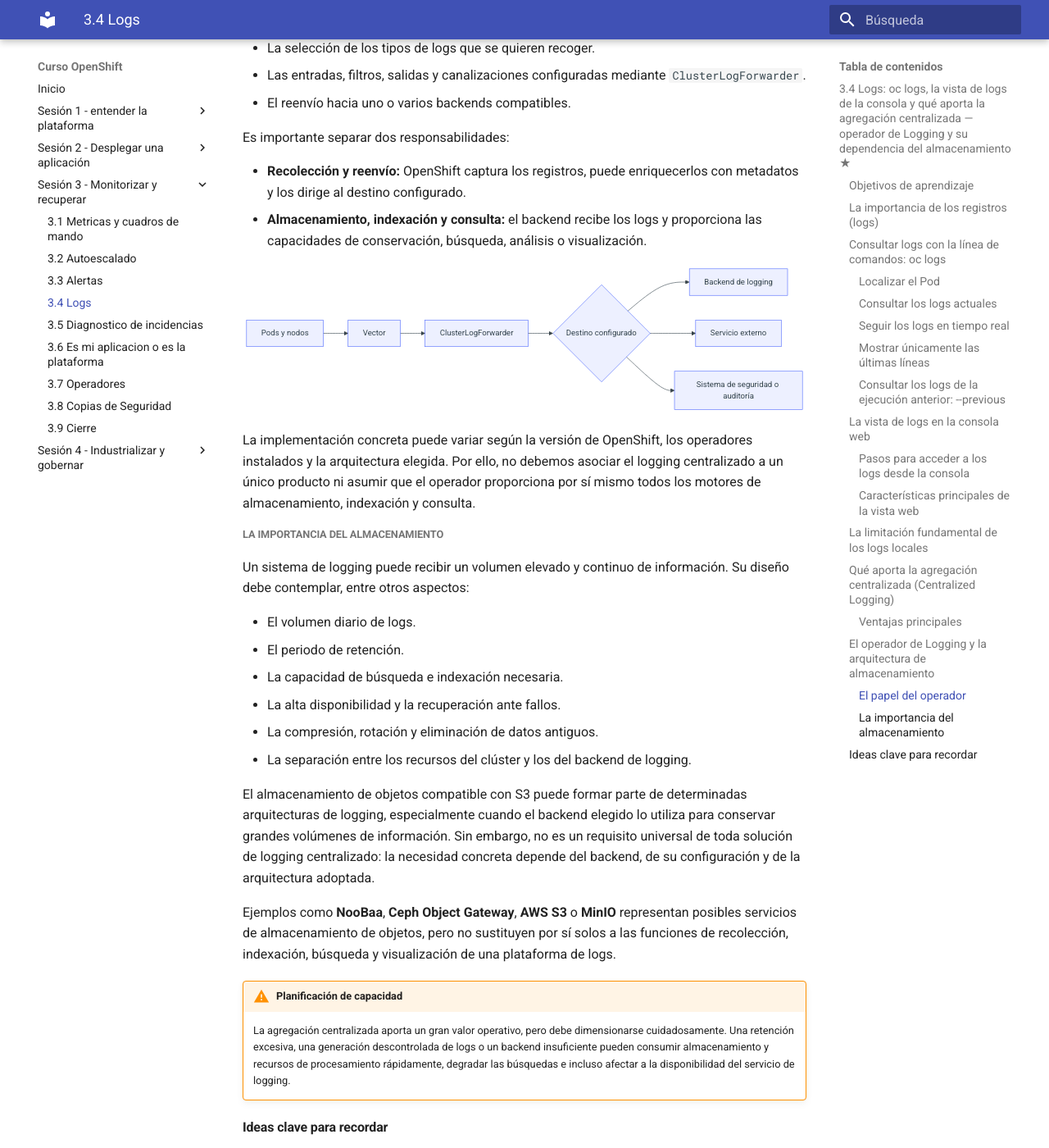
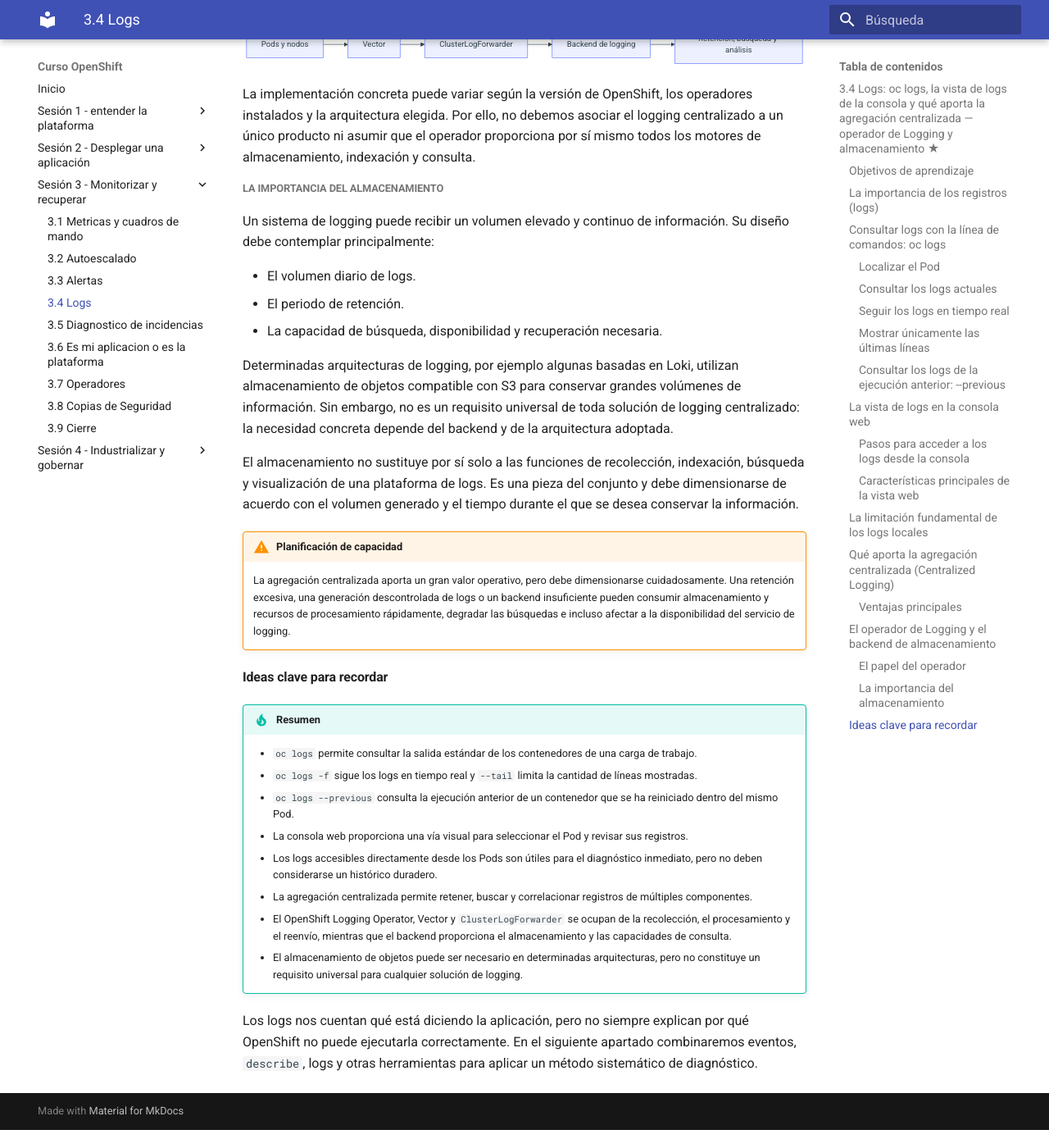
Before and after one commit to ieftraining/curso-openshift, an MkDocs documentation site: the page built from docs/sesion3/3.4 Logs.md, in a window 1280 px wide and 1400 px high, scrolled down 6228 px. Shown: the whole window at 82% size. Built offline with MkDocs 1.6.1 and Material for MkDocs 9.7.7, drawn with Linux system fonts in a browser that asks for light colours; after the commit the page ends 7606 px from its top, so only the background shows below that; some of the changed text lies outside the part shown.

Commit message:
Add files via upload

````diff
--- a/docs/sesion3/3.4 Logs.md
+++ b/docs/sesion3/3.4 Logs.md
@@ -1,4 +1,4 @@
-### 3.4 Logs: `oc logs`, la vista de logs de la consola y qué aporta la agregación centralizada — operador de Logging y su dependencia del almacenamiento ★
+### 3.4 Logs: `oc logs`, la vista de logs de la consola y qué aporta la agregación centralizada — operador de Logging y almacenamiento ★
 
 #### Objetivos de aprendizaje
 
@@ -75,7 +75,7 @@ La opción `-f` mantiene el comando abierto y va mostrando las nuevas líneas co
 oc logs -f deployment/demo-formacion-yaml
 ```
 
-Podemos detener el seguimiento con `Ctrl+C`. Esto no detiene la aplicación; únicamente finaliza el comando local.
+Podemos detener el seguimiento con ++ctrl+c++. Esto no detiene la aplicación; únicamente finaliza el comando local.
 
 ##### Mostrar únicamente las últimas líneas
 
@@ -115,17 +115,6 @@ oc logs demo-formacion-yaml-xxxxxxxxxx-xxxxx
 # Logs de la instancia anterior, antes del último reinicio
 oc logs demo-formacion-yaml-xxxxxxxxxx-xxxxx --previous
 ```
-
-!!! note "Prueba opcional en el entorno de laboratorio"
-    Si la imagen utilizada incluye el comando `kill` y los permisos del contenedor lo permiten, se puede intentar finalizar el proceso principal para que OpenShift reinicie el contenedor:
-
-    ```bash
-    oc exec demo-formacion-yaml-xxxxxxxxxx-xxxxx -- kill 1
-    ```
-
-    A continuación, espera a que el Pod vuelva a aparecer como `Running`, comprueba que la columna `RESTARTS` ha aumentado y ejecuta `oc logs <pod> --previous`.
-
-    Esta prueba depende de la imagen y de los permisos disponibles. Si `kill` no existe, no está permitido finalizar el proceso o el comportamiento de la imagen no provoca un reinicio observable, bastará con explicar el uso de `--previous` a partir de un Pod que ya se haya reiniciado.
 
 !!! warning "Cuándo no funciona `--previous`"
     Si el contenedor todavía no se ha reiniciado, OpenShift no tendrá una instancia anterior que consultar. Del mismo modo, si el Pod ha sido eliminado y sustituido por otro, `--previous` no permite consultar el contenedor del Pod desaparecido.
@@ -211,7 +200,7 @@ flowchart LR
 
 La agregación centralizada no implica conservar todos los logs indefinidamente. Deben definirse políticas de retención, filtrado y eliminación acordes con su valor operativo, su volumen y los requisitos normativos aplicables.
 
-#### El operador de Logging y la arquitectura de almacenamiento
+#### El operador de Logging y el backend de almacenamiento
 
 En OpenShift, el **OpenShift Logging Operator** proporciona componentes para desplegar y gestionar la recolección y el reenvío de logs. En las arquitecturas actuales, **Vector** realiza habitualmente la recolección en los nodos y el recurso **ClusterLogForwarder** define cómo se procesan y a qué destinos se envían los registros.
 
@@ -233,28 +222,23 @@ Es importante separar dos responsabilidades:
 flowchart LR
     A[Pods y nodos] --> B[Vector]
     B --> C[ClusterLogForwarder]
-    C --> D{Destino configurado}
-    D --> E[Backend de logging]
-    D --> F[Servicio externo]
-    D --> G[Sistema de seguridad o auditoría]
+    C --> D[Backend de logging]
+    D --> E[Retención, búsqueda y análisis]
 ```
 
 La implementación concreta puede variar según la versión de OpenShift, los operadores instalados y la arquitectura elegida. Por ello, no debemos asociar el logging centralizado a un único producto ni asumir que el operador proporciona por sí mismo todos los motores de almacenamiento, indexación y consulta.
 
 ##### La importancia del almacenamiento
 
-Un sistema de logging puede recibir un volumen elevado y continuo de información. Su diseño debe contemplar, entre otros aspectos:
+Un sistema de logging puede recibir un volumen elevado y continuo de información. Su diseño debe contemplar principalmente:
 
 - El volumen diario de logs.
 - El periodo de retención.
-- La capacidad de búsqueda e indexación necesaria.
-- La alta disponibilidad y la recuperación ante fallos.
-- La compresión, rotación y eliminación de datos antiguos.
-- La separación entre los recursos del clúster y los del backend de logging.
+- La capacidad de búsqueda, disponibilidad y recuperación necesaria.
 
-El almacenamiento de objetos compatible con S3 puede formar parte de determinadas arquitecturas de logging, especialmente cuando el backend elegido lo utiliza para conservar grandes volúmenes de información. Sin embargo, no es un requisito universal de toda solución de logging centralizado: la necesidad concreta depende del backend, de su configuración y de la arquitectura adoptada.
+Determinadas arquitecturas de logging, por ejemplo algunas basadas en Loki, utilizan almacenamiento de objetos compatible con S3 para conservar grandes volúmenes de información. Sin embargo, no es un requisito universal de toda solución de logging centralizado: la necesidad concreta depende del backend y de la arquitectura adoptada.
 
-Ejemplos como **NooBaa**, **Ceph Object Gateway**, **AWS S3** o **MinIO** representan posibles servicios de almacenamiento de objetos, pero no sustituyen por sí solos a las funciones de recolección, indexación, búsqueda y visualización de una plataforma de logs.
+El almacenamiento no sustituye por sí solo a las funciones de recolección, indexación, búsqueda y visualización de una plataforma de logs. Es una pieza del conjunto y debe dimensionarse de acuerdo con el volumen generado y el tiempo durante el que se desea conservar la información.
 
 !!! warning "Planificación de capacidad"
     La agregación centralizada aporta un gran valor operativo, pero debe dimensionarse cuidadosamente. Una retención excesiva, una generación descontrolada de logs o un backend insuficiente pueden consumir almacenamiento y recursos de procesamiento rápidamente, degradar las búsquedas e incluso afectar a la disponibilidad del servicio de logging.
@@ -268,7 +252,7 @@ Ejemplos como **NooBaa**, **Ceph Object Gateway**, **AWS S3** o **MinIO** repres
     - La consola web proporciona una vía visual para seleccionar el Pod y revisar sus registros.
     - Los logs accesibles directamente desde los Pods son útiles para el diagnóstico inmediato, pero no deben considerarse un histórico duradero.
     - La agregación centralizada permite retener, buscar y correlacionar registros de múltiples componentes.
-    - El OpenShift Logging Operator y `ClusterLogForwarder` se ocupan de la recolección, el procesamiento y el reenvío, mientras que el backend proporciona el almacenamiento y las capacidades de consulta.
+    - El OpenShift Logging Operator, Vector y `ClusterLogForwarder` se ocupan de la recolección, el procesamiento y el reenvío, mientras que el backend proporciona el almacenamiento y las capacidades de consulta.
     - El almacenamiento de objetos puede ser necesario en determinadas arquitecturas, pero no constituye un requisito universal para cualquier solución de logging.
 
 Los logs nos cuentan qué está diciendo la aplicación, pero no siempre explican por qué OpenShift no puede ejecutarla correctamente. En el siguiente apartado combinaremos eventos, `describe`, logs y otras herramientas para aplicar un método sistemático de diagnóstico.
````
